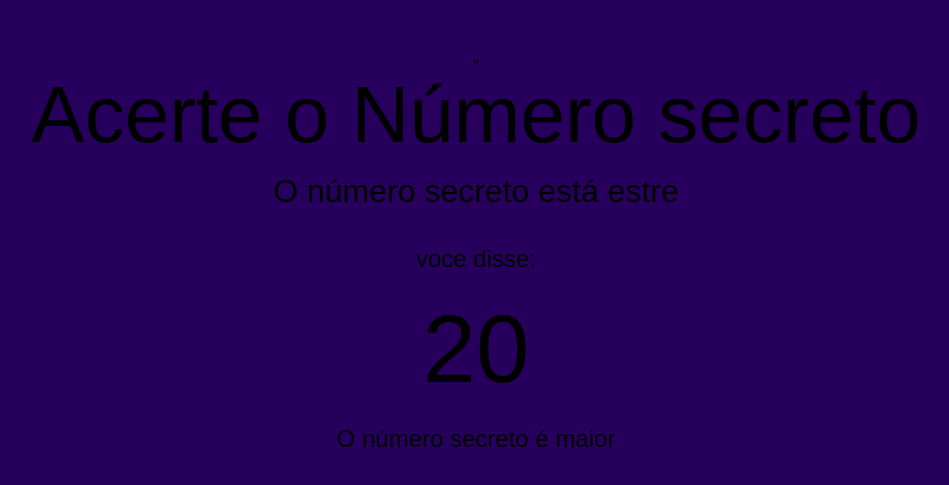
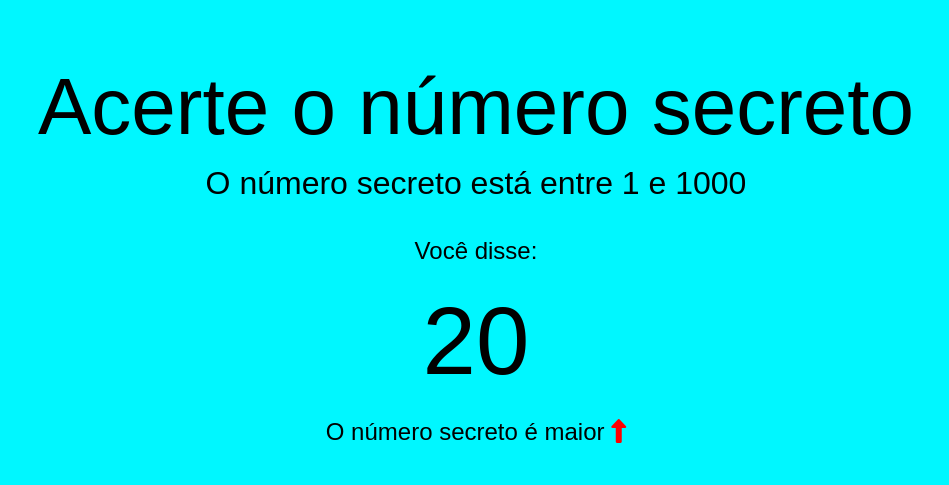
Before and after one commit to sandrogeneroso/Tancredo-2Bnumero-secreto, a plain HTML site: page index.html in a window 1280 px wide. Shown: the part 145-630 px from the top of the page, without its empty margins (164-1113 px from the left). Drawn offline with Linux system fonts and the light colour scheme.

Commit message:
aula 02/10

```diff
--- /dev/null
+++ b/app/sortearNumero.js
@@ -0,0 +1,16 @@
+const menorValor = 1;
+const maiorValor = 1000;
+
+const numeroSecreto =  gerarNumeroSecreto()
+
+function gerarNumeroSecreto() {
+    return parseInt(Math.random() * maiorValor + 1)
+}
+
+console.log('Número Secreto:', numeroSecreto)
+
+const elementoMenorValor = document.getElementById('menor-valor')
+elementoMenorValor.innerHTML = menorValor
+
+const elementoMaiorValor = document.getElementById('maior-valor')
+elementoMaiorValor.innerHTML = maiorValor
--- a/index.html
+++ b/index.html
@@ -1,21 +1,28 @@
 <!DOCTYPE html>
-<html lang="ptbr">
+<html lang="pt-BR">
 <head>
     <meta charset="UTF-8">
     <meta http-equiv="X-UA-Compatible" content="IE=edge">
     <meta name="viewport" content="width=device-width, initial-scale=1.0">
-    <title>Número Secreto do Santos</title>
+    <title>Número Secreto</title>
     <link rel="stylesheet" href="reset.css">
-    <link rel="stylesheet" href="https://cdnjs.cloudflare.com/ajax/libs/font-awesome/6.4.2/css/brands.min.css" integrity="sha512-W/zrbCncQnky/EzL+/AYwTtosvrM+YG/V6piQLSe2HuKS6cmbw89kjYkp3tWFn1dkWV7L1ruvJyKbLz73Vlgfg==" crossorigin="anonymous" referrerpolicy="no-referrer" />"
+    <link rel="stylesheet" href="https://cdnjs.cloudflare.com/ajax/libs/font-awesome/6.4.2/css/all.min.css" integrity="sha512-z3gLpd7yknf1YoNbCzqRKc4qyor8gaKU1qmn+CShxbuBusANI9QpRohGBreCFkKxLhei6S9CQXFEbbKuqLg0DA==" crossorigin="anonymous" referrerpolicy="no-referrer" />
     <link rel="stylesheet" href="style.css">
 </head>
 <body>
-    <h1>Acerte o Número secreto</h1>
-    <h3>O número secreto está estre <span id="maaior valor"></span></h3>
+    <h1>Acerte o número secreto</h1>
+
+    <h3>O número secreto está entre <span id="menor-valor">0</span> e
+    <span id="maior-valor">100</span></h3>
+
     <div id="chute" class="mensagem">
-        <div>voce disse:</div>
+        <div>Você disse:</div>
         <span class="box">20</span>
-        <div>O número secreto é maior <i class="fa-solid fa-arrow-up"></i> </div>
+        <div>O número secreto é maior <i class="fa-solid fa-up-long" style="color: #ff0000;"></i></div>
+
     </div>
+
+    <script src="app/sortearNumero.js"></script>
+
 </body>
 </html>
--- a/style.css
+++ b/style.css
@@ -2,8 +2,8 @@
 
 :root {
     --font-family: 'Motoserrat', sans-serif;
-    --bg-color: #27005D;
-    --primary-color: #9400FF;
+    --bg-color: #00f7ff;
+    --primary-color: #004d85;
     --cor-segundaria: #E4F1FF;
     --detalhes: #E4F1FF;
 }
```
